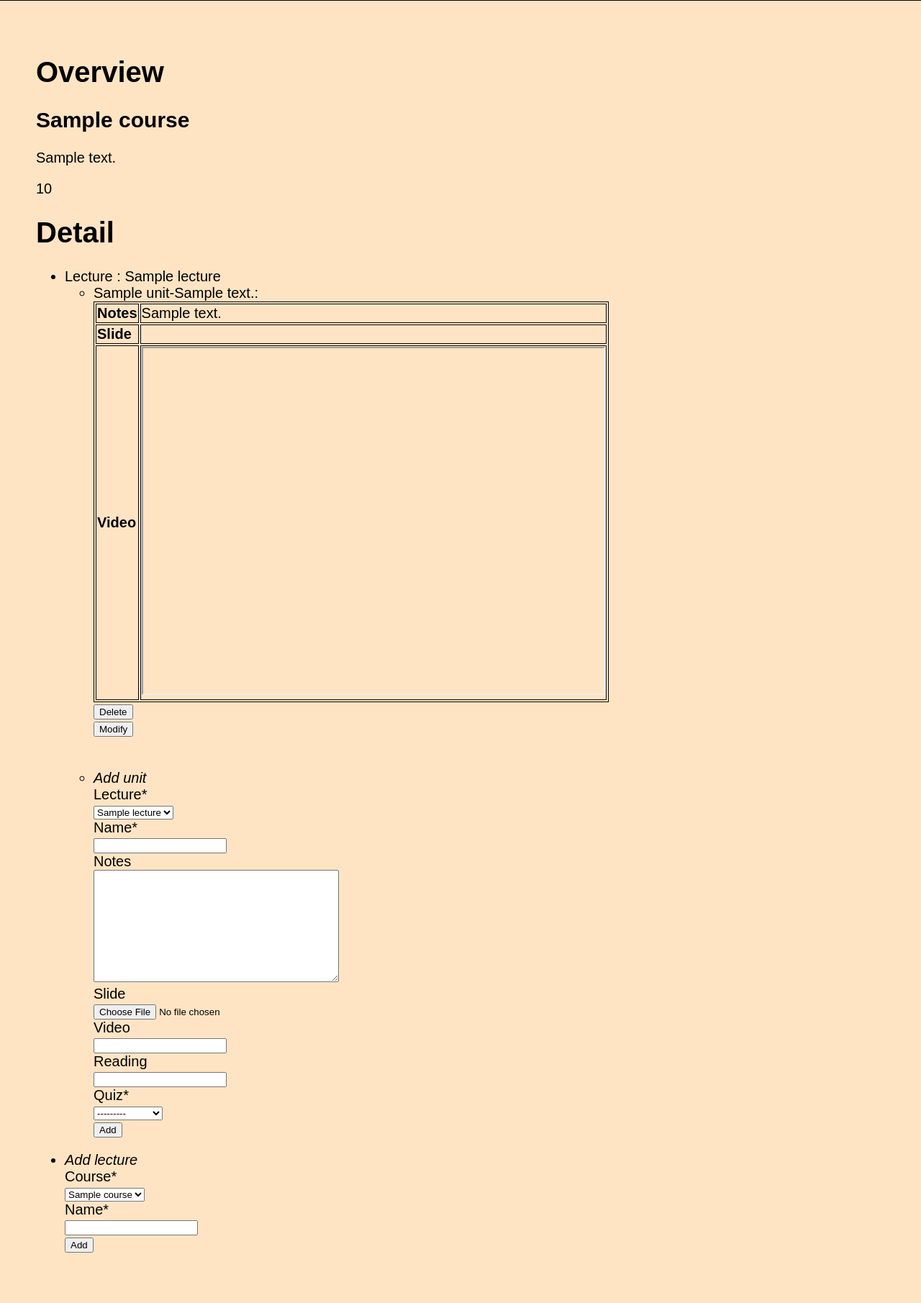
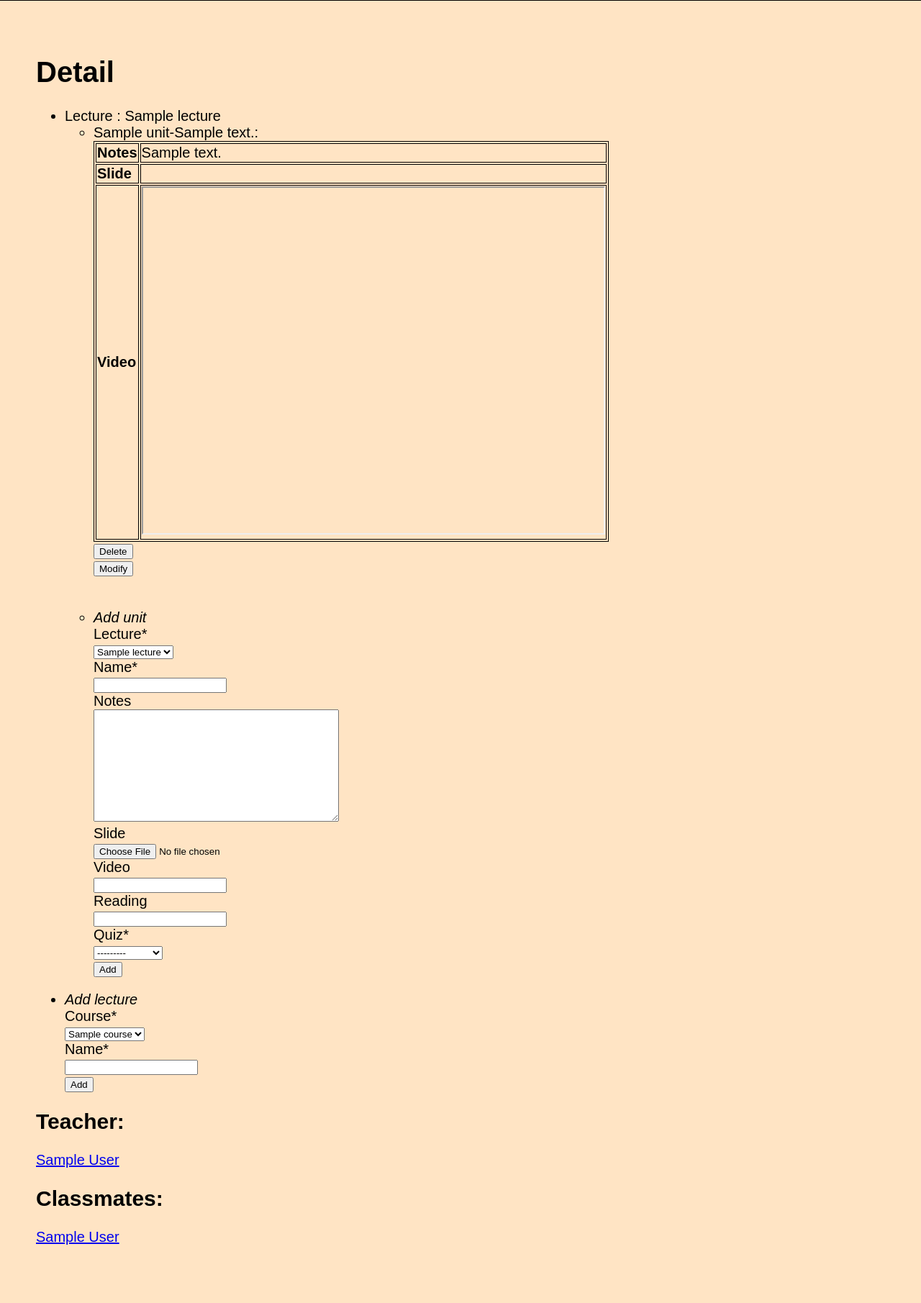
Before and after one commit to longnp030/BaiTapLonWeb, a Django app: page /lms/courses/1/ in a window 1280 px wide. Shown: the part 90-1901 px from the top of the page at 72% size. After the commit the page ends 1871 px from the top, so only its background shows below. Run offline with Django 3.2, Linux system fonts and the light colour scheme; the first user in the database is signed in; tables that the repository leaves empty hold one stand-in row (Sample ...); some libraries are stand-ins or nearby versions.

Commit message:
14/11 update user_profile, register, course detail view

```diff
--- a/lms/admin.py
+++ b/lms/admin.py
@@ -20,7 +20,7 @@ class UserAdmin(BaseUserAdmin):
     fieldsets = (
         (None, {'fields': ('email', 'password')}),
         ('Personal info', {'fields': ()}),
-        ('Permissions', {'fields': ('admin', 'is_staff')}),
+        ('Permissions', {'fields': ('is_admin', 'is_staff')}),
     )
     # add_fieldsets is not a standard ModelAdmin attribute. UserAdmin
     # overrides get_fieldsets to use this attribute when creating a user.
--- a/lms/templates/courses/course_detail.html
+++ b/lms/templates/courses/course_detail.html
@@ -101,6 +102,24 @@
                 </li>
                 {% endif %}
             </ul>
+
+            {% if detail.teacher %}
+                <div>
+                    <h2>Teacher:</h2>
+                    <a href="{% url 'user_profile' detail.teacher.id %}">{{ detail.teacher.name }}</a></div>
+            {% endif %}
+
+            {% if detail.classmates %}
+                <div class="members">
+                    <h2>Classmates:</h2>
+                    {% for classmate in detail.classmates %}
+                        {% if classmate != this_user %}
+                        <a href="{% url 'user_profile' classmate.id %}">{{ classmate.name }}</a>
+                        {% endif %}
+                    {% endfor %}
+                </div>
+            {% endif %}
+        {% endif %}
     </div>
 
     <!--<script>
--- a/lms/templates/courses/course_overview.html
+++ b/lms/templates/courses/course_overview.html
@@ -2,12 +2,16 @@
 {% block content %}
 <body>
     <div class="course-overview">
-        <h1>Overview</h1>
         {% if course %}
-            <p><h2>{{ course.name }}</h2></p>
-            <p>{{ course.teacherid.name }}</p>
-            <p>{{ course.description }}</p>
-            <p>{{ course.price }}</p>
+            <div id="if-enrolled">
+                <h1>Overview</h1>
+                <p><h2>{{ course.name }}</h2></p>
+                <p>{{ course.description }}</p>
+                <p>{{ course.price }}</p>
+                {% if teach %}
+                    <a href="{% url 'user_profile' teach.teacher.id %}">{{ teach.teacher.name }}</a>
+                {% endif %}
+            </div>
             {% if not enrolled %}
                 {% if user.is_authenticated %}
                     <button>
@@ -15,15 +19,16 @@
                     </button>
                 {% else %}
                     <div>
-                        Please
-                        <a href="{% url 'login' %}">Login</a>
-                        or
-                        <a href="{% url 'register' %}">Register</a>
-                        to access this course.
+                        Please <a href="{% url 'login' %}">Login</a>
+                        or <a href="{% url 'register' %}">Register</a> to access this course.
                     </div>
-                {% endif %}
+                    {% endif %}
             {% else %}
                 {% include 'courses/course_detail.html' %}
+                <script>
+                    var div_overview = document.getElementById("if-enrolled");
+                    div_overview.style.display = "none";
+                </script>
             {% endif %}
         {% endif %}
     </div>
--- a/lms/urls.py
+++ b/lms/urls.py
@@ -15,6 +15,7 @@ urlpatterns = [
     path('accounts/login/', LoginView.as_view(redirect_authenticated_user=True), name='login'),
     path('accounts/register/', views.register, name='register'),
     path('accounts/register-as-teacher/', views.teacher_register, name='teacher_register'),
+    path('accounts/register_done', views.register_done, name='register_done'),
     path('courses/add/', views.create_course, name='create_course'),
     path('courses/<int:course_id>/enroll/', views.course_enroll, name='enroll'),
     path('dashboard/', views.dashboard, name='dashboard'),
--- a/lms/views.py
+++ b/lms/views.py
@@ -1,5 +1,6 @@
 from django.contrib.auth.forms import PasswordChangeForm
 from django.core.checks import messages
+from django.core.mail import send_mail
 from django.http import HttpResponse, FileResponse, HttpResponseRedirect
 from django.shortcuts import render, redirect
 from django.template import loader
@@ -9,12 +10,12 @@ from django.db.models.signals import post_save
 from django.contrib.auth import get_user_model, update_session_auth_hash
 from django.contrib.auth.decorators import login_required, user_passes_test
 
-from datetime import datetime as dt
+import datetime as dt
 
 from .forms import *
 from .models import *
 
-from eLearning.settings import ENROLLED_REDIRECT_URL
+from eLearning.settings import ENROLLED_REDIRECT_URL, EMAIL_HOST_USER
 
 import random
 
@@ -66,11 +67,23 @@ def register(request):
             student.id = user.id
             student.name = student.name
             student.email = user.email
-            student.joindate = dt.now()
+            student.joindate = dt.datetime.now()
             student.useremail = user
             student.save()
 
-            return redirect('/lms/')
+            send_mail(
+                subject="Learning Management System Account Register",
+                message="Hi,\n"
+                        "Your account has been created.\n" +
+                        "Please read our policies and rules to participate joyfully in our learning community!\n\n" +
+                        "Sincerely,\n" +
+                        "Learning Management System",
+                from_email=EMAIL_HOST_USER,
+                recipient_list=[student.email, ],
+                fail_silently=False,
+            )
+
+            return redirect('register_done')
     else:
         user_form = RegisterForm()
         student_form = StudentForm()
@@ -95,11 +108,15 @@ def teacher_register(request):
             teacher.useremail = user
             teacher.save()
 
-            return redirect('/lms/')
+            return redirect('register_done')
     else:
         user_form = TeacherRegisterForm()
         teacher_form = TeacherForm()
     return render(request, 'registration/teacher_register.html', {"user_form": user_form, "teacher_form": teacher_form})
+
+
+def register_done(request):
+    return render(request, 'registration/register_done.html', {})
 
 
 def is_teacher(user):
@@ -226,10 +243,11 @@ def course_overview(request, course_id):
         "course": course,
         "enrolled": enrolled,
         "this_user": this_user,
-        "lectures": course_detail(course_id) if enrolled else None,
+        "detail": course_detail(course_id) if enrolled else None,
         "lecture_form": lecture_form,
         "unit_form": unit_form,
         "can_modify_obj": can_modify_obj,
+        "teach": Teach.objects.filter(course=course.id)[0] if len(Teach.objects.filter(course=course.id)) > 0 else None,
     }
     return render(request, 'courses/course_overview.html', context=context)
 
@@ -263,7 +281,17 @@ def course_detail(course_id):
             "lecture": lecture,
             "units": Unit.objects.filter(lecture=lecture.id),
         })
-    return lectures
+    teach = Teach.objects.filter(course=this_course.id)
+    teacher = None
+    if len(teach) <= 0 :
+        teach = None
+    else:
+        teach = teach[0]
+        teacher = teach.teacher
+    this_course_enrollments = Enroll.objects.filter(course=this_course.id)
+    classmates = [this_course_enrollment.student for this_course_enrollment in this_course_enrollments]
+    detail = {"lectures": lectures, "teacher": teacher, "classmates": classmates, }
+    return detail
 
 def modify_obj(request, obj_id):
     obj = Unit.objects.get(id=obj_id)
```
Also changed, not shown: other parts of lms/templates/courses/course_detail.html (+3 -2 lines), lms/templates/lms/user_profile.html (+6 -2 lines), lms/templates/registration/register_done.html (added, +15 -0 lines). Lines whose indentation alone changed are shown as unchanged.
